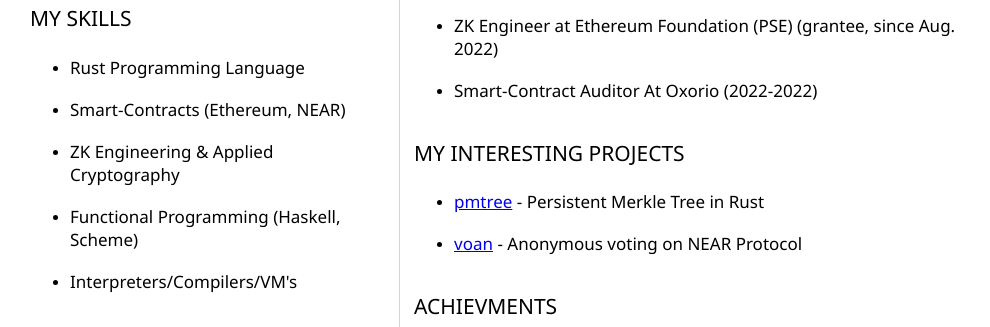
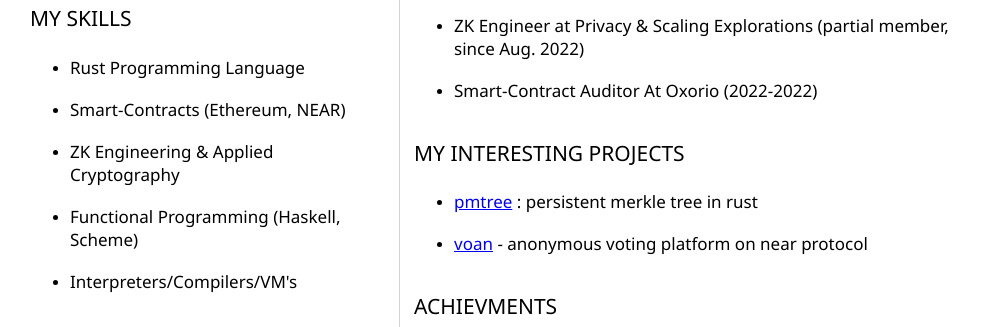
Before and after one commit to curryrasul/curryrasul.github.io, a plain HTML site: page index.html in a window 1280 px wide. Shown: the part 410-737 px from the top of the page, without its empty margins (144-1134 px from the left). Drawn offline with Linux system fonts and the light colour scheme.

Commit message:
Update index.html

```diff
--- a/index.html
+++ b/index.html
@@ -75,7 +75,7 @@
                     <ul>
                         <li>
                             <h3>
-                                ZK Engineer at Ethereum Foundation (PSE) (grantee, since Aug. 2022)
+                                ZK Engineer at Privacy & Scaling Explorations (partial member, since Aug. 2022)
                             </h3>
                         </li>
                     </ul>
@@ -101,14 +101,14 @@
                         <li>
                             <h3>
                                 <a href="https://github.com/Rate-Limiting-Nullifier/pmtree">pmtree</a>
-                                - Persistent Merkle Tree in Rust
+                                : persistent merkle tree in rust
                             </h3>
                         </li>
 			<li>
                             <h3>
                                 <a href="https://github.com/curryrasul/voan">
                                     voan</a>
-                                - Anonymous voting on NEAR Protocol
+                                - anonymous voting platform on near protocol
                             </h3>
                         </li>
                     </ul>
```
